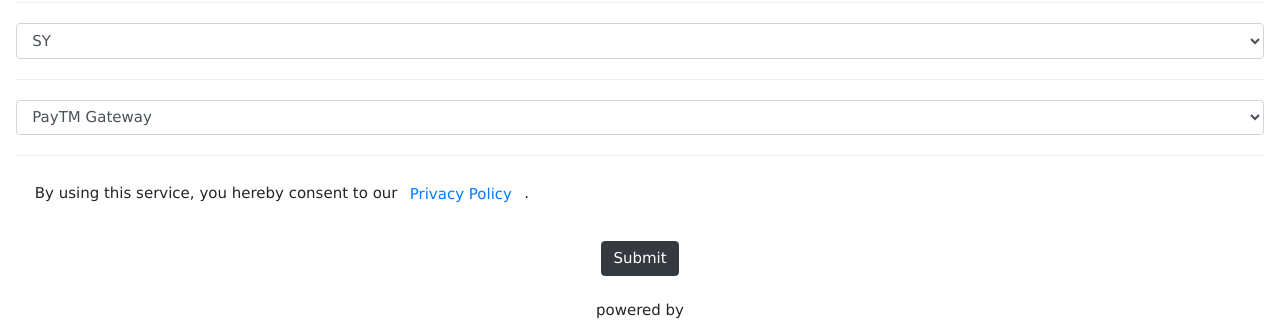
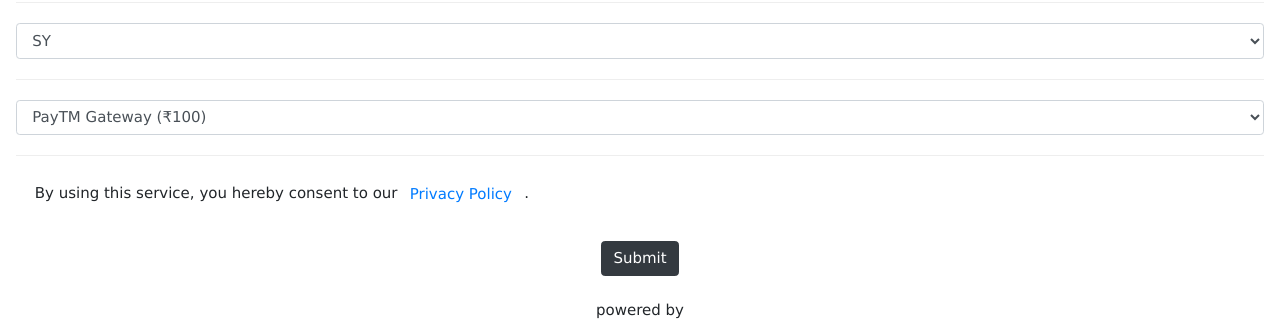
Before and after one commit to The-SCRIPT-Group/Hades, a Flask app: page /csi in a window 1280 px wide. Shown: the part 1104-1427 px from the top of the page. Run offline with Flask 2, Linux system fonts and the light colour scheme; some libraries are stand-ins or nearby versions.

Commit message:
Add amount to payment method field

```diff
--- a/tsg_registration/templates/csi.html
+++ b/tsg_registration/templates/csi.html
@@ -93,8 +93,8 @@
             </select>
             <hr>
             <select name="noqr_paid" class="form-control" id="noqr_paid" required>
-                <option value="paytm">PayTM Gateway</option>
-                <option value="cash">Cash</option>
+                <option value="paytm">PayTM Gateway (₹100)</option>
+                <option value="cash">Cash (₹100)</option>
             </select>
             <hr>
         </div>
```
